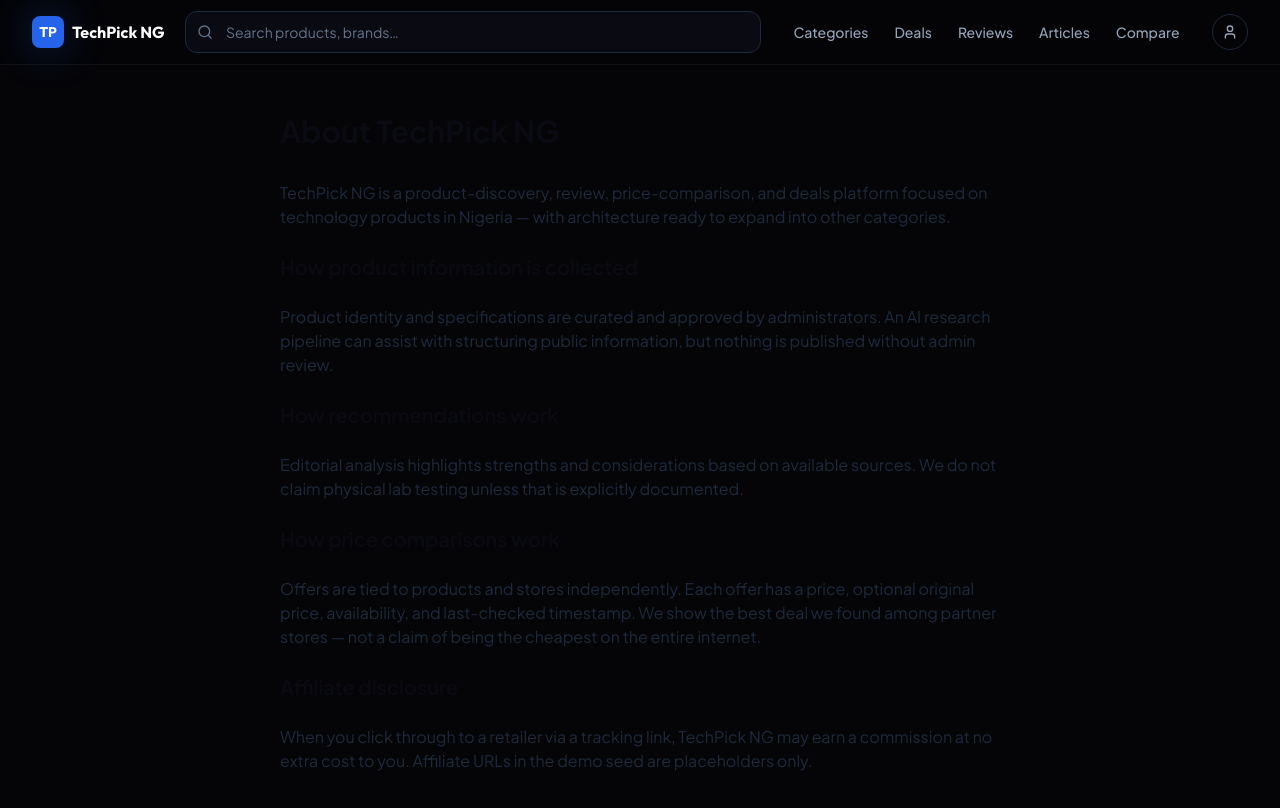
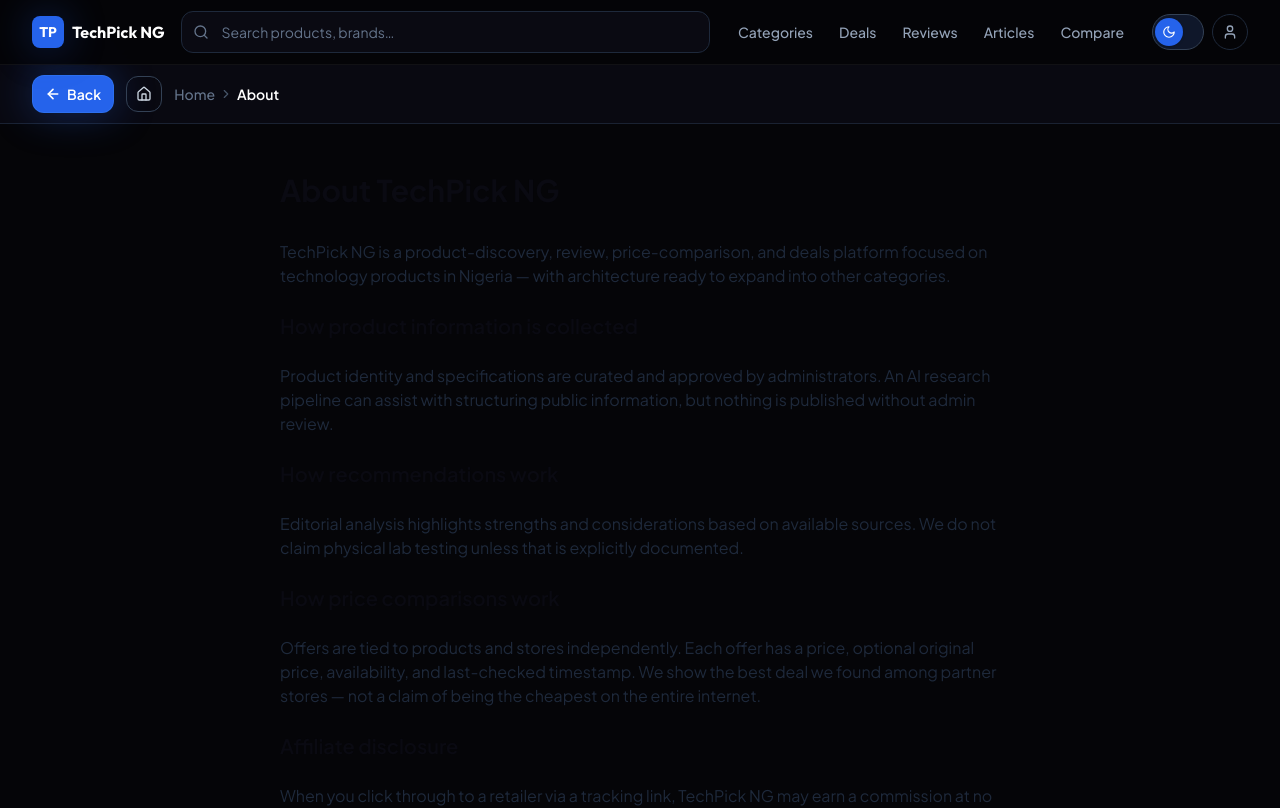
Before and after one commit to axionwave123/tech-pick-marketplace, a Next.js app: page /about in a window 1280 px wide. Shown: the top 808 px of the page. Built offline with nearby package versions, Linux system fonts and the light colour scheme.

Commit message:
feat: theme toggle (neon dark / light) + visible back + breadcrumb navigation

```diff
--- a/src/app/globals.css
+++ b/src/app/globals.css
@@ -3,6 +3,16 @@
 @tailwind utilities;
 
 :root {
+  --background: #050508;
+  --foreground: #f1f5f9;
+}
+
+html.light {
+  --background: #f1f5f9;
+  --foreground: #0f172a;
+}
+
+html.dark {
   --background: #050508;
   --foreground: #f1f5f9;
 }
@@ -27,6 +37,11 @@
   }
 }
 
+/* Light-mode helper: use with class "light:" via parent html.light */
+html.light .light\:bg-white\/95 {
+  background-color: rgb(255 255 255 / 0.95);
+}
+
 :focus-visible {
   outline: 2px solid #3b82f6;
   outline-offset: 2px;
@@ -39,7 +54,13 @@
 ::-webkit-scrollbar-track {
   background: #0a0a0f;
 }
+html.light ::-webkit-scrollbar-track {
+  background: #e2e8f0;
+}
 ::-webkit-scrollbar-thumb {
   background: #334155;
   border-radius: 4px;
 }
+html.light ::-webkit-scrollbar-thumb {
+  background: #94a3b8;
+}
--- a/src/app/layout.tsx
+++ b/src/app/layout.tsx
@@ -3,6 +3,8 @@
 import './globals.css';
 import { Header } from '@/components/layout/Header';
 import { Footer } from '@/components/layout/Footer';
+import { PageNav } from '@/components/layout/PageNav';
+import { ThemeProvider } from '@/components/theme/ThemeProvider';
 
 const outfit = Outfit({
   subsets: ['latin'],
@@ -31,13 +33,16 @@
   children: React.ReactNode;
 }) {
   return (
-    <html lang="en" className="dark">
+    <html lang="en" className="dark" suppressHydrationWarning>
       <body
-        className={`${outfit.variable} ${jakarta.variable} font-sans min-h-screen flex flex-col bg-surface-950 text-surface-100`}
+        className={`${outfit.variable} ${jakarta.variable} font-sans min-h-screen flex flex-col bg-surface-950 text-surface-100 light:bg-slate-50 light:text-slate-900`}
       >
-        <Header />
-        <main className="flex-1">{children}</main>
-        <Footer />
+        <ThemeProvider>
+          <Header />
+          <PageNav />
+          <main className="flex-1">{children}</main>
+          <Footer />
+        </ThemeProvider>
       </body>
     </html>
   );
--- a/src/components/layout/Header.tsx
+++ b/src/components/layout/Header.tsx
@@ -4,6 +4,7 @@
 import { useState } from 'react';
 import { Search, Menu, X, User } from 'lucide-react';
 import { useRouter } from 'next/navigation';
+import { ThemeToggle } from '@/components/theme/ThemeToggle';
 
 const nav = [
   { href: '/categories/smartphones', label: 'Categories' },
@@ -26,9 +27,12 @@
   }
 
   return (
-    <header className="sticky top-0 z-50 border-b border-white/5 bg-surface-950/90 backdrop-blur-md">
+    <header className="sticky top-0 z-50 border-b border-white/5 bg-surface-950/90 backdrop-blur-md light:border-slate-200 light:bg-white/90">
       <div className="mx-auto flex h-14 max-w-7xl items-center gap-2 px-3 sm:h-16 sm:gap-4 sm:px-6 lg:px-8">
-        <Link href="/" className="flex shrink-0 items-center gap-2 font-display font-bold text-white">
+        <Link
+          href="/"
+          className="flex shrink-0 items-center gap-2 font-display font-bold text-white light:text-slate-900"
+        >
           <span className="flex h-8 w-8 items-center justify-center rounded-lg bg-brand-600 text-sm text-white shadow-neon">
             TP
           </span>
@@ -37,12 +41,12 @@
 
         <form onSubmit={onSearch} className="mx-auto hidden max-w-xl flex-1 md:flex">
           <div className="relative w-full">
-            <Search className="absolute left-3 top-1/2 h-4 w-4 -translate-y-1/2 text-surface-400" />
+            <Search className="absolute left-3 top-1/2 h-4 w-4 -translate-y-1/2 text-surface-400 light:text-slate-400" />
             <input
               value={q}
               onChange={(e) => setQ(e.target.value)}
               placeholder="Search products, brands…"
-              className="w-full rounded-xl border border-surface-700 bg-surface-900 py-2.5 pl-10 pr-4 text-sm text-white placeholder:text-surface-400 outline-none focus:border-brand-500 focus:ring-1 focus:ring-brand-500/40"
+              className="w-full rounded-xl border border-surface-700 bg-surface-900 py-2.5 pl-10 pr-4 text-sm text-white placeholder:text-surface-400 outline-none focus:border-brand-500 focus:ring-1 focus:ring-brand-500/40 light:border-slate-200 light:bg-slate-50 light:text-slate-900 light:placeholder:text-slate-400"
             />
           </div>
         </form>
@@ -52,7 +56,7 @@
             <Link
               key={item.href}
               href={item.href}
-              className="rounded-lg px-3 py-2 text-sm font-medium text-surface-300 hover:bg-white/5 hover:text-white"
+              className="rounded-lg px-3 py-2 text-sm font-medium text-surface-300 hover:bg-white/5 hover:text-white light:text-slate-600 light:hover:bg-slate-100 light:hover:text-slate-900"
             >
               {item.label}
             </Link>
@@ -60,9 +64,11 @@
         </nav>
 
         <div className="ml-auto flex items-center gap-1.5 sm:gap-2">
+          <ThemeToggle />
+
           <Link
             href="/profile"
-            className="flex h-9 w-9 items-center justify-center rounded-full border border-surface-700 text-surface-300 hover:bg-white/5"
+            className="flex h-9 w-9 items-center justify-center rounded-full border border-surface-700 text-surface-300 hover:bg-white/5 light:border-slate-200 light:text-slate-600 light:hover:bg-slate-100"
             aria-label="Account"
           >
             <User className="h-4 w-4" />
@@ -70,7 +76,7 @@
 
           <button
             type="button"
-            className="flex h-9 w-9 items-center justify-center rounded-lg border border-surface-700 text-surface-200 lg:hidden"
+            className="flex h-9 w-9 items-center justify-center rounded-lg border border-surface-700 text-surface-200 light:border-slate-200 light:text-slate-700 lg:hidden"
             onClick={() => setOpen(!open)}
             aria-label="Menu"
             aria-expanded={open}
@@ -81,7 +87,7 @@
       </div>
 
       {open && (
-        <div className="border-t border-white/5 bg-surface-950 px-4 py-4 lg:hidden">
+        <div className="border-t border-white/5 bg-surface-950 px-4 py-4 light:border-slate-200 light:bg-white lg:hidden">
           <form onSubmit={onSearch} className="mb-4">
             <div className="relative">
               <Search className="absolute left-3 top-1/2 h-4 w-4 -translate-y-1/2 text-surface-400" />
@@ -89,7 +95,7 @@
                 value={q}
                 onChange={(e) => setQ(e.target.value)}
                 placeholder="Search products…"
-                className="w-full rounded-xl border border-surface-700 bg-surface-900 py-2.5 pl-10 pr-4 text-sm text-white outline-none focus:border-brand-500"
+                className="w-full rounded-xl border border-surface-700 bg-surface-900 py-2.5 pl-10 pr-4 text-sm text-white outline-none focus:border-brand-500 light:border-slate-200 light:bg-slate-50 light:text-slate-900"
               />
             </div>
           </form>
@@ -99,7 +105,7 @@
                 key={item.href}
                 href={item.href}
                 onClick={() => setOpen(false)}
-                className="rounded-lg px-3 py-3 text-sm font-semibold text-surface-100 hover:bg-white/5"
+                className="rounded-lg px-3 py-3 text-sm font-semibold text-surface-100 hover:bg-white/5 light:text-slate-800 light:hover:bg-slate-50"
               >
                 {item.label}
               </Link>
@@ -108,12 +114,12 @@
         </div>
       )}
 
-      <div className="flex gap-2 overflow-x-auto border-t border-white/5 bg-surface-950 px-3 py-2 scrollbar-hide lg:hidden">
+      <div className="flex gap-2 overflow-x-auto border-t border-white/5 bg-surface-950 px-3 py-2 scrollbar-hide light:border-slate-100 light:bg-white lg:hidden">
         {nav.map((item) => (
           <Link
             key={item.href}
             href={item.href}
-            className="shrink-0 rounded-full border border-surface-700 bg-surface-900 px-3 py-1.5 text-xs font-medium text-surface-200"
+            className="shrink-0 rounded-full border border-surface-700 bg-surface-900 px-3 py-1.5 text-xs font-medium text-surface-200 light:border-slate-200 light:bg-slate-50 light:text-slate-700"
           >
             {item.label}
           </Link>
--- /dev/null
+++ b/src/components/layout/PageNav.tsx
@@ -0,0 +1,118 @@
+'use client';
+
+import Link from 'next/link';
+import { usePathname, useRouter } from 'next/navigation';
+import { ArrowLeft, ChevronRight, Home } from 'lucide-react';
+
+const labels: Record<string, string> = {
+  categories: 'Categories',
+  smartphones: 'Phones',
+  laptops: 'Laptops',
+  tablets: 'Tablets',
+  audio: 'Audio',
+  wearables: 'Watches',
+  gaming: 'Gaming',
+  tvs: 'TVs',
+  'power-banks': 'Power',
+  deals: 'Deals',
+  reviews: 'Reviews',
+  articles: 'Articles',
+  compare: 'Compare',
+  search: 'Search',
+  products: 'Products',
+  profile: 'Profile',
+  about: 'About',
+  contact: 'Contact',
+  admin: 'Admin',
+};
+
+function titleCase(segment: string) {
+  if (labels[segment]) return labels[segment];
+  return segment
+    .split('-')
+    .map((w) => w.charAt(0).toUpperCase() + w.slice(1))
+    .join(' ');
+}
+
+export function PageNav() {
+  const pathname = usePathname();
+  const router = useRouter();
+
+  // Hide on home
+  if (!pathname || pathname === '/') return null;
+
+  const parts = pathname.split('/').filter(Boolean);
+  const crumbs = parts.map((part, i) => {
+    const href = '/' + parts.slice(0, i + 1).join('/');
+    return { href, label: titleCase(part) };
+  });
+
+  return (
+    <div className="sticky top-14 z-40 border-b border-surface-700/80 bg-surface-900/95 backdrop-blur-md dark:border-surface-700/80 dark:bg-surface-900/95 light:border-surface-200 light:bg-white/95 sm:top-16">
+      <div className="mx-auto flex max-w-7xl items-center gap-2 px-3 py-2.5 sm:gap-3 sm:px-6 lg:px-8">
+        {/* Back — large, obvious */}
+        <button
+          type="button"
+          onClick={() => {
+            if (typeof window !== 'undefined' && window.history.length > 1) {
+              router.back();
+            } else {
+              router.push('/');
+            }
+          }}
+          className="inline-flex shrink-0 items-center gap-1.5 rounded-xl border border-brand-500/40 bg-brand-600 px-3 py-2 text-sm font-semibold text-white shadow-neon transition hover:bg-brand-500 active:scale-[0.98]"
+          aria-label="Go back"
+        >
+          <ArrowLeft className="h-4 w-4" strokeWidth={2.5} />
+          <span className="hidden xs:inline sm:inline">Back</span>
+        </button>
+
+        {/* Home shortcut */}
+        <Link
+          href="/"
+          className="inline-flex h-9 w-9 shrink-0 items-center justify-center rounded-xl border border-surface-600 text-surface-200 transition hover:border-brand-500/50 hover:text-white light:border-surface-300 light:text-surface-700 light:hover:text-brand-700"
+          aria-label="Home"
+        >
+          <Home className="h-4 w-4" />
+        </Link>
+
+        {/* Breadcrumbs */}
+        <nav
+          aria-label="Breadcrumb"
+          className="min-w-0 flex-1 overflow-x-auto scrollbar-hide"
+        >
+          <ol className="flex items-center gap-1 text-xs sm:text-sm">
+            <li className="hidden sm:block">
+              <Link
+                href="/"
+                className="font-medium text-surface-400 hover:text-brand-300 light:text-surface-500 light:hover:text-brand-600"
+              >
+                Home
+              </Link>
+            </li>
+            {crumbs.map((c, i) => {
+              const last = i === crumbs.length - 1;
+              return (
+                <li key={c.href} className="flex items-center gap-1">
+                  <ChevronRight className="h-3.5 w-3.5 shrink-0 text-surface-500 light:text-surface-400" />
+                  {last ? (
+                    <span className="truncate font-semibold text-white light:text-surface-900">
+                      {c.label}
+                    </span>
+                  ) : (
+                    <Link
+                      href={c.href}
+                      className="truncate font-medium text-surface-400 hover:text-brand-300 light:text-surface-500 light:hover:text-brand-600"
+                    >
+                      {c.label}
+                    </Link>
+                  )}
+                </li>
+              );
+            })}
+          </ol>
+        </nav>
+      </div>
+    </div>
+  );
+}
--- /dev/null
+++ b/src/components/theme/ThemeProvider.tsx
@@ -0,0 +1,73 @@
+'use client';
+
+import {
+  createContext,
+  useCallback,
+  useContext,
+  useEffect,
+  useState,
+  type ReactNode,
+} from 'react';
+
+type Theme = 'dark' | 'light';
+
+type ThemeContextValue = {
+  theme: Theme;
+  toggleTheme: () => void;
+  setTheme: (t: Theme) => void;
+};
+
+const ThemeContext = createContext<ThemeContextValue | null>(null);
+
+const STORAGE_KEY = 'techpick-theme';
+
+export function ThemeProvider({ children }: { children: ReactNode }) {
+  const [theme, setThemeState] = useState<Theme>('dark');
+  const [ready, setReady] = useState(false);
+
+  useEffect(() => {
+    try {
+      const stored = localStorage.getItem(STORAGE_KEY) as Theme | null;
+      if (stored === 'light' || stored === 'dark') {
+        setThemeState(stored);
+        document.documentElement.classList.toggle('dark', stored === 'dark');
+        document.documentElement.classList.toggle('light', stored === 'light');
+      } else {
+        document.documentElement.classList.add('dark');
+        document.documentElement.classList.remove('light');
+      }
+    } catch {
+      document.documentElement.classList.add('dark');
+    }
+    setReady(true);
+  }, []);
+
+  const setTheme = useCallback((t: Theme) => {
+    setThemeState(t);
+    try {
+      localStorage.setItem(STORAGE_KEY, t);
+    } catch {
+      /* ignore */
+    }
+    document.documentElement.classList.toggle('dark', t === 'dark');
+    document.documentElement.classList.toggle('light', t === 'light');
+  }, []);
+
+  const toggleTheme = useCallback(() => {
+    setTheme(theme === 'dark' ? 'light' : 'dark');
+  }, [theme, setTheme]);
+
+  return (
+    <ThemeContext.Provider value={{ theme, toggleTheme, setTheme }}>
+      <div className={ready ? undefined : 'opacity-0'}>{children}</div>
+    </ThemeContext.Provider>
+  );
+}
+
+export function useTheme() {
+  const ctx = useContext(ThemeContext);
+  if (!ctx) {
+    throw new Error('useTheme must be used within ThemeProvider');
+  }
+  return ctx;
+}
--- /dev/null
+++ b/src/components/theme/ThemeToggle.tsx
@@ -0,0 +1,28 @@
+'use client';
+
+import { Moon, Sun } from 'lucide-react';
+import { useTheme } from './ThemeProvider';
+
+export function ThemeToggle() {
+  const { theme, toggleTheme } = useTheme();
+  const isDark = theme === 'dark';
+
+  return (
+    <button
+      type="button"
+      onClick={toggleTheme}
+      role="switch"
+      aria-checked={isDark}
+      aria-label={isDark ? 'Switch to light mode' : 'Switch to dark mode'}
+      className="relative flex h-9 w-[3.25rem] shrink-0 items-center rounded-full border border-surface-600 bg-surface-800 p-0.5 transition-colors dark:border-surface-600 dark:bg-surface-800 light:border-surface-300 light:bg-surface-200"
+    >
+      <span
+        className={`flex h-7 w-7 items-center justify-center rounded-full bg-brand-600 text-white shadow transition-transform duration-200 ${
+          isDark ? 'translate-x-0' : 'translate-x-[1.35rem]'
+        }`}
+      >
+        {isDark ? <Moon className="h-3.5 w-3.5" /> : <Sun className="h-3.5 w-3.5" />}
+      </span>
+    </button>
+  );
+}
```
Also changed, not shown: tailwind.config.ts (+7 -1 lines).
